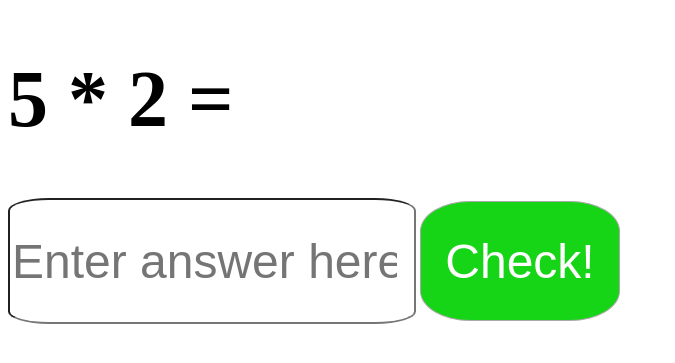
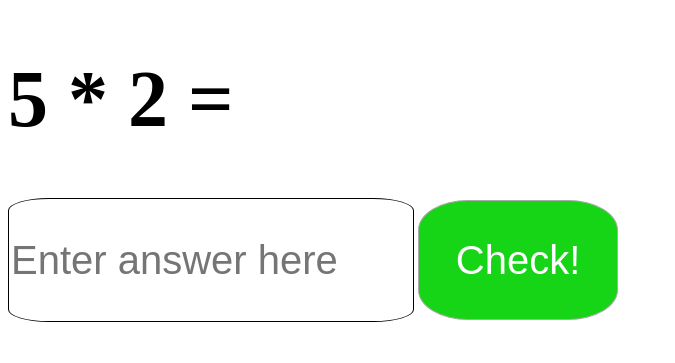
Before and after one commit to BekhruzSNiyazov/Train-your-math, a Flask app: page /index.html in a window 1280 px wide. Shown: the top 363 px of the page, without its empty margins (0-675 px from the left). Run offline with Flask 2, Linux system fonts and the light colour scheme.

Commit message:
Update index.html

```diff
--- a/templates/index.html
+++ b/templates/index.html
@@ -12,13 +12,14 @@
                 width: 200px;
                 border-radius: 25%;
                 border: 1px solid darkgrey;
-                font-size: 300%;
+                font-size: 250%;
             }
             input {
                 height: 120px;
                 width: 400px;
-                font-size: 300%;
+                font-size: 250%;
                 border-radius: 10%;
+                border: 1px solid black;
             }
         </style>
         <title>Train your math</title>
```
